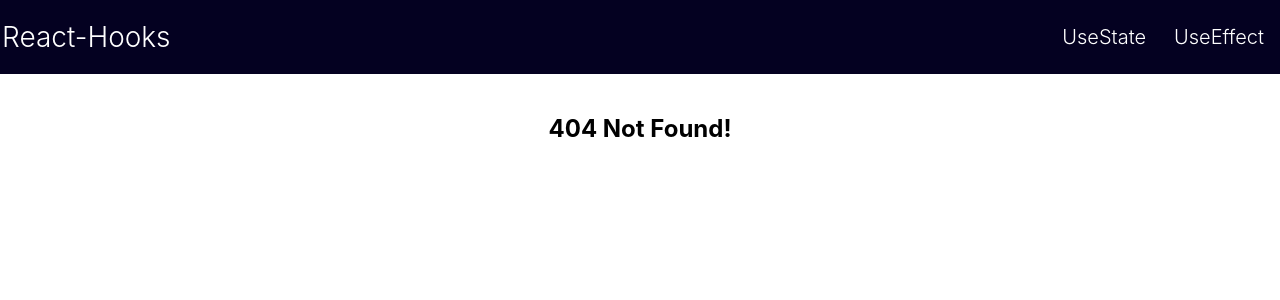
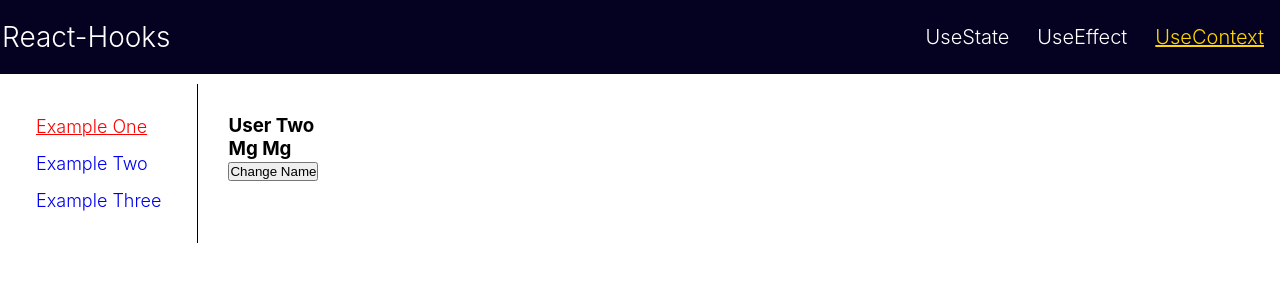
Before and after one commit to DevIdol/react-hooks, a React (Create React App) app: page /UseContext/1 in a window 1280 px wide. Before the commit this address had no page. Shown: the top 300 px of the page. Built offline with nearby package versions, Linux system fonts and the light colour scheme.

Commit message:
useEffect

```diff
--- a/src/App.js
+++ b/src/App.js
@@ -1,5 +1,7 @@
 import { BrowserRouter as Router, Routes, Route } from "react-router-dom";
 import NavBar from "./Components/NavBar";
+import UseContext from "./Pages/useContext/UseContext";
+import UseContextItem from "./Pages/useContext/UseContextItem";
 import UseEffect from "./Pages/UseEffect/UseEffect";
 import UseEffectItem from "./Pages/UseEffect/UseEffectItem";
 import UseState from "./Pages/UseState/UseState";
@@ -32,6 +34,13 @@ const App = () => {
             />
             <Route path=":useeffectId" element={<UseEffect />} />
           </Route>
+          <Route path="UseContext" element={<UseContextItem />} >
+          <Route
+              index
+              element={<h1 style={{ padding: "30px" }}>Select Example</h1>}
+            />
+          <Route path=":usecontextId" element={<UseContext/>} />
+           </Route>
           <Route
             path="*"
             element={
--- a/src/Components/NavItems.js
+++ b/src/Components/NavItems.js
@@ -1,6 +1,7 @@
 const navItems = [
     {id: 1, name: "UseState"},
-    {id: 2, name: "UseEffect"}
+    {id: 2, name: "UseEffect"},
+    {id: 2, name: "UseContext"},
 ]
 
 export const getNavItems = () => {
--- /dev/null
+++ b/src/Pages/useContext/UseContext.js
@@ -0,0 +1,11 @@
+import React from "react";
+import { useParams } from "react-router-dom";
+import { getUseContext } from "./UseContextData";
+
+const UseContext = () => {
+  const params = useParams();
+  const usecontext = getUseContext(parseInt(params.usecontextId));
+  return <div>{usecontext.element}</div>;
+};
+
+export default UseContext;
--- /dev/null
+++ b/src/Pages/useContext/UseContextData.js
@@ -0,0 +1,13 @@
+import UseContextOne from "./UseContextOne";
+import UseContextThree from "./UseContextThree";
+import UseContextTwo from "./UseContextTwo";
+
+const usecontexts = [
+  { id: 1, name: "Example One", element: <UseContextOne /> },
+  { id: 2, name: "Example Two", element: <UseContextTwo /> },
+  { id: 3, name: "Example Three", element: <UseContextThree /> },
+];
+
+export const getUseContexts = () => usecontexts;
+
+export const getUseContext = (id) => usecontexts.find((data) => data.id === id);
--- /dev/null
+++ b/src/Pages/useContext/UseContextItem.js
@@ -0,0 +1,41 @@
+import React from "react";
+import { NavLink, Outlet } from "react-router-dom";
+import { getUseContexts } from "./UseContextData";
+
+const UseContextItem = () => {
+  const usecontexts = getUseContexts();
+  return (
+    <div style={{ display: "flex", marginTop: "10px" }}>
+    <nav
+      style={{
+        borderRight: "solid 1px",
+        padding: "1rem",
+      }}
+    >
+        <ul>
+          {usecontexts.map((data) => (
+            <NavLink
+              style={({ isActive }) => {
+                return {
+                  display: "block",
+                  margin: "1rem 20px",
+                  fontWeight: "300",
+                  fontSize: "18px",
+                  color: isActive ? "red" : "",
+                  textDecoration: isActive ? "" : "none",
+                };
+              }}
+              to={`/UseContext/${data.id}`}
+              key={data.id}
+            >
+              {data.name}
+            </NavLink>
+          ))}
+        </ul>
+      </nav>
+      <Outlet/>
+    </div>
+  );
+};
+
+export default UseContextItem;
--- /dev/null
+++ b/src/Pages/useContext/UseContextOne.js
@@ -0,0 +1,35 @@
+import React, { createContext, useState } from "react";
+
+const UserContext = createContext();
+
+const UseContextOne = () => {
+  let name = "Mg Mg";
+  const [user, setUser] = useState(name);
+  const changeUser = () => {
+    setUser("Ko Ko");
+  };
+
+  return (
+    <UserContext.Provider value={user}>
+      <div style={{ padding: "30px" }}>
+        <UserTwo />
+        <button onClick={changeUser}>Change Name</button>
+      </div>
+    </UserContext.Provider>
+  );
+};
+
+const UserTwo = () => {
+  return (
+    <div>
+      <h3>User Two</h3>
+      <UserThree />
+    </div>
+  );
+};
+
+const UserThree = () => (
+  <UserContext.Consumer>{(value) => <h3> {value}</h3>}</UserContext.Consumer>
+);
+
+export default UseContextOne;
--- /dev/null
+++ b/src/Pages/useContext/UseContextThree.js
@@ -0,0 +1,27 @@
+import React, { createContext, useContext, useState } from "react";
+
+const colors = {
+  blue: "#03619c",
+};
+const ColorContext = createContext(colors);
+
+const UseContextThree = () => {
+  return (
+    <ColorContext.Provider value={colors}>
+      <ComponentOne />
+    </ColorContext.Provider>
+  );
+};
+
+const ComponentOne = () => <ComponentTwo />;
+
+const ComponentTwo = () => {
+  let colors = useContext(ColorContext);
+  return (
+    <div>
+      <h2 style={{ color: colors.blue, padding: "40px" }}>UseContext</h2>
+    </div>
+  );
+};
+
+export default UseContextThree;
--- /dev/null
+++ b/src/Pages/useContext/UseContextTwo.js
@@ -0,0 +1,25 @@
+import React, { createContext, useContext } from "react";
+const Context = createContext();
+const UseContextTwo = () => {
+  return (
+    <Context.Provider value={"Joseph Thang"}>
+      <div style={{ padding: "30px" }}>
+        <ComponentOne age={22} />
+      </div>
+    </Context.Provider>
+  );
+};
+
+const ComponentOne = ({ age }) => (
+  <h2>
+    <ComponentTwo />
+    Age: {age}
+  </h2>
+);
+
+const ComponentTwo = () => {
+  const context = useContext(Context);
+  return <h2>Name: {context}</h2>;
+};
+
+export default UseContextTwo;
```
